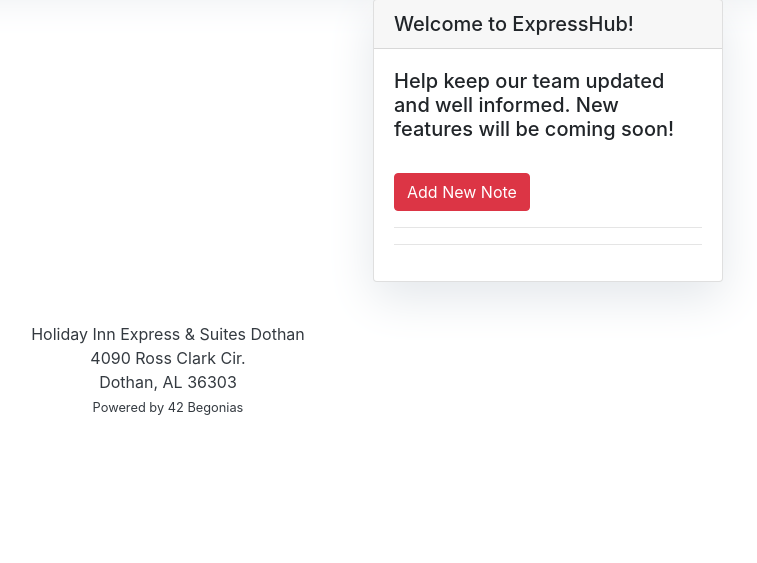
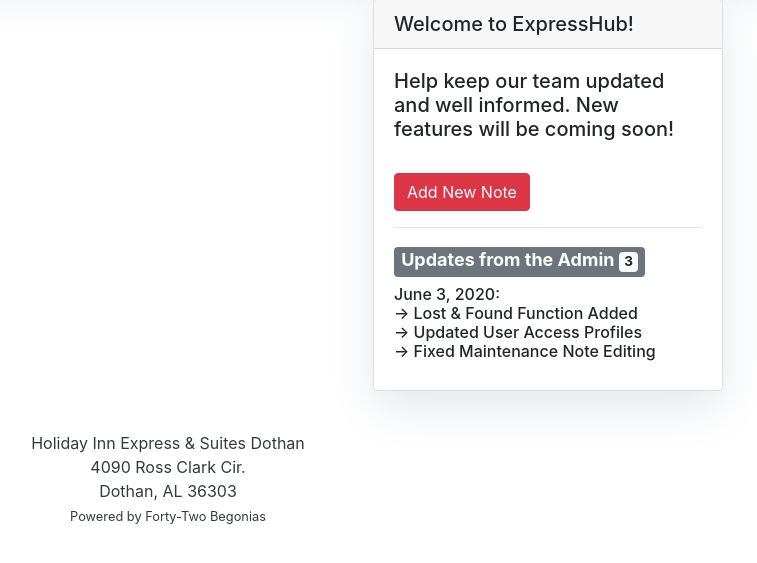
Before and after one commit to wallscreet/expresshub, a Django app: page / in a window 1280 px wide. Shown: the part 216-779 px from the top of the page, without its empty margins (472-1229 px from the left). Run offline with Django 3.2, Linux system fonts and the light colour scheme; the visitor is signed in with stand-in values (Sample User, id 1); data that the repository does not hold is empty; some libraries are stand-ins or nearby versions.

Commit message:
more decorations, formatting and admin update

```diff
--- a/templates/base.html
+++ b/templates/base.html
@@ -67,11 +67,11 @@
               <li class="nav-item dropdown">
                 <a class="nav-link text-black font-weight-bold dropdown-toggle" data-toggle="dropdown" href="#" role="button" aria-haspopup="true" aria-expanded="false">Lost & Found</a>
                 <div class="dropdown-menu">
-                  <a class="dropdown-item" href="{% url 'lostfound' %}">View Lost Items</a>
+                  <a class="dropdown-item" href="{% url 'add_lostfound' %}">Add New Item</a>
                   <div class="dropdown-divider"></div>
-                  <a class="dropdown-item" href="{% url 'add_lostfound' %}">New Lost Item</a>
+                  <a class="dropdown-item" href="{% url 'lostfound' %}">View Lost Bin</a>
                   <div class="dropdown-divider"></div>
-                  <a class="dropdown-item" href="{% url 'found' %}">View Found Items</a>
+                  <a class="dropdown-item" href="{% url 'found' %}">View Found Bin</a>
                 </div>
               </li>
 
@@ -104,7 +104,7 @@
   <!-- Footer -->
   <footer class="py-3 bg-grey">
     <p class="m-0 text-dark text-center ">Holiday Inn Express & Suites Dothan<br/>4090 Ross Clark Cir.<br/>Dothan, AL 36303<br/>
-        <small>Powered by 42 Begonias</small></p>
+        <small>Powered by Forty-Two Begonias</small></p>
   </footer>
   <!-- bootstrap scripts -->
   <script src="https://code.jquery.com/jquery-3.2.1.slim.min.js"
--- a/templates/edit_posth.html
+++ b/templates/edit_posth.html
@@ -7,7 +7,7 @@
     <div class="row">
       <div class=" col-xs-8 col-xs-10 mx-auto bg-secondary">
         <div class="site-heading">
-          <h2 class=" site-heading my-4 mt-3 text-white text-align:center ">Edit Housekeeping Post..</h2>
+          <h2 class=" site-heading my-4 mt-3 text-white text-align:center ">Edit Housekeeping Note..</h2>
         </div>
       </div>
     </div>
@@ -16,7 +16,6 @@
 </header>
 
 {% if user.is_authenticated %}
-    {% if user.id == posth.authorh.id %}
         <br/>
             <div class="container">
             <form method="POST">
@@ -25,7 +24,6 @@
                 <button class="btn btn-secondary">Submit</button>
             </form>
             </div>
-    {% endif %}
 {% else %}
         <br/>
         <h2 style="text-align:center">You must be logged in to view this page..</h2>
--- a/templates/edit_postm.html
+++ b/templates/edit_postm.html
@@ -7,7 +7,7 @@
     <div class="row">
       <div class=" col-xs-8 col-xs-10 mx-auto bg-secondary">
         <div class="site-heading">
-          <h2 class=" site-heading my-4 mt-3 text-white text-align:center ">Edit Maintenance Post..</h2>
+          <h2 class=" site-heading my-4 mt-3 text-white text-align:center ">Edit Maintenance Note..</h2>
         </div>
       </div>
     </div>
@@ -16,7 +16,6 @@
 </header>
 
 {% if user.is_authenticated %}
-    {% if user.id == postm.authorm.id %}
         <br/>
             <div class="container">
             <form method="POST">
@@ -25,7 +24,6 @@
                 <button class="btn btn-secondary">Submit</button>
             </form>
             </div>
-    {% endif %}
 {% else %}
         <br/>
         <h2 style="text-align:center">You must be logged in to view this page..</h2>
--- a/templates/sidebar.html
+++ b/templates/sidebar.html
@@ -13,7 +13,12 @@
                     <small><p class="card-text"> {{ upcoming.start_date }} | </p></small><br/>
                     <a href="#" class="btn btn-danger">Know more!</a><hr>
                 {% endfor %}
-            <a href="{% url 'add_post' %}" class="btn btn-danger">Add New Note</a><hr><hr>
+            <a href="{% url 'add_post' %}" class="btn btn-danger">Add New Note</a><hr>
+            <h4><span class="badge badge-secondary">Updates from the Admin <span class="badge badge-light">3</span> </h4>
+            <h6>June 3, 2020:<br/>
+                &rarr; Lost & Found Function Added<br/>
+                &rarr; Updated User Access Profiles<br/>
+                &rarr; Fixed Maintenance Note Editing </h6>
             </div>
         </div>
 </div>
```
